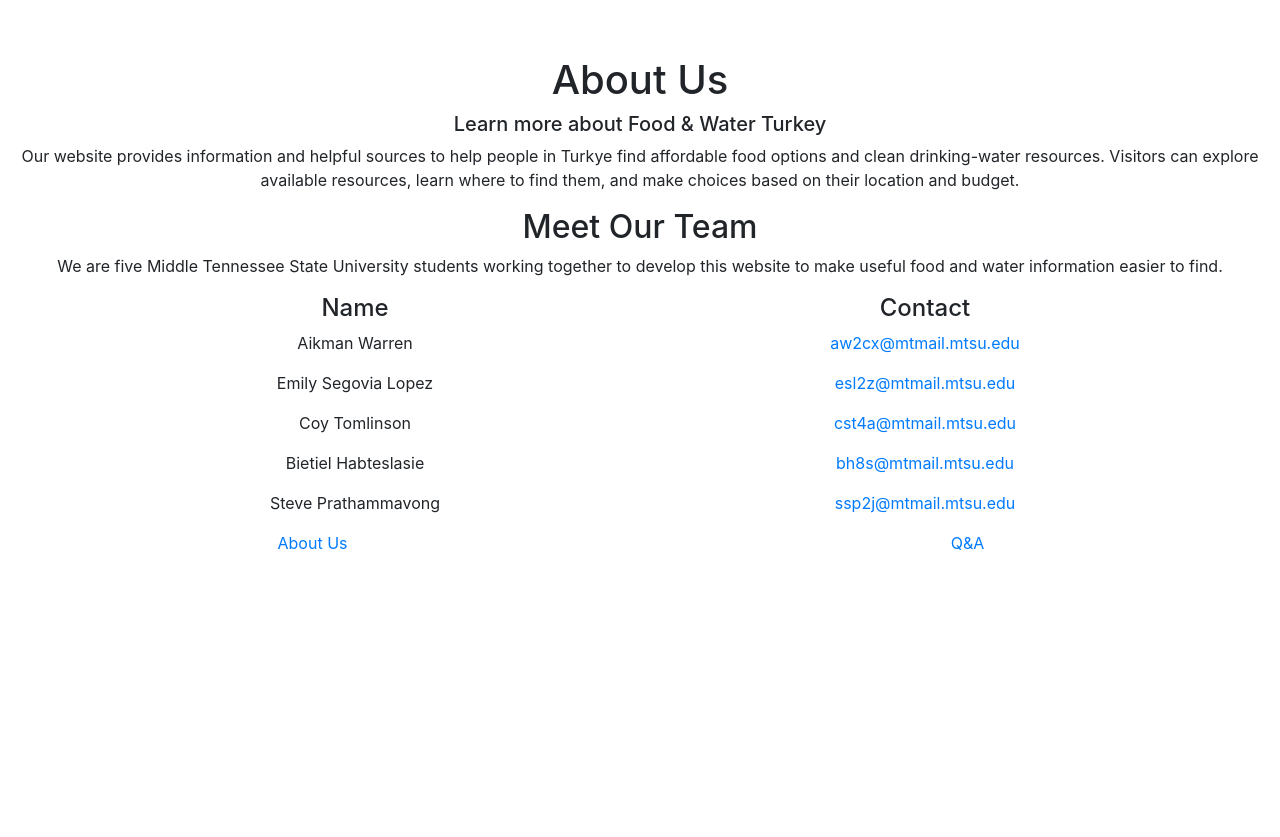
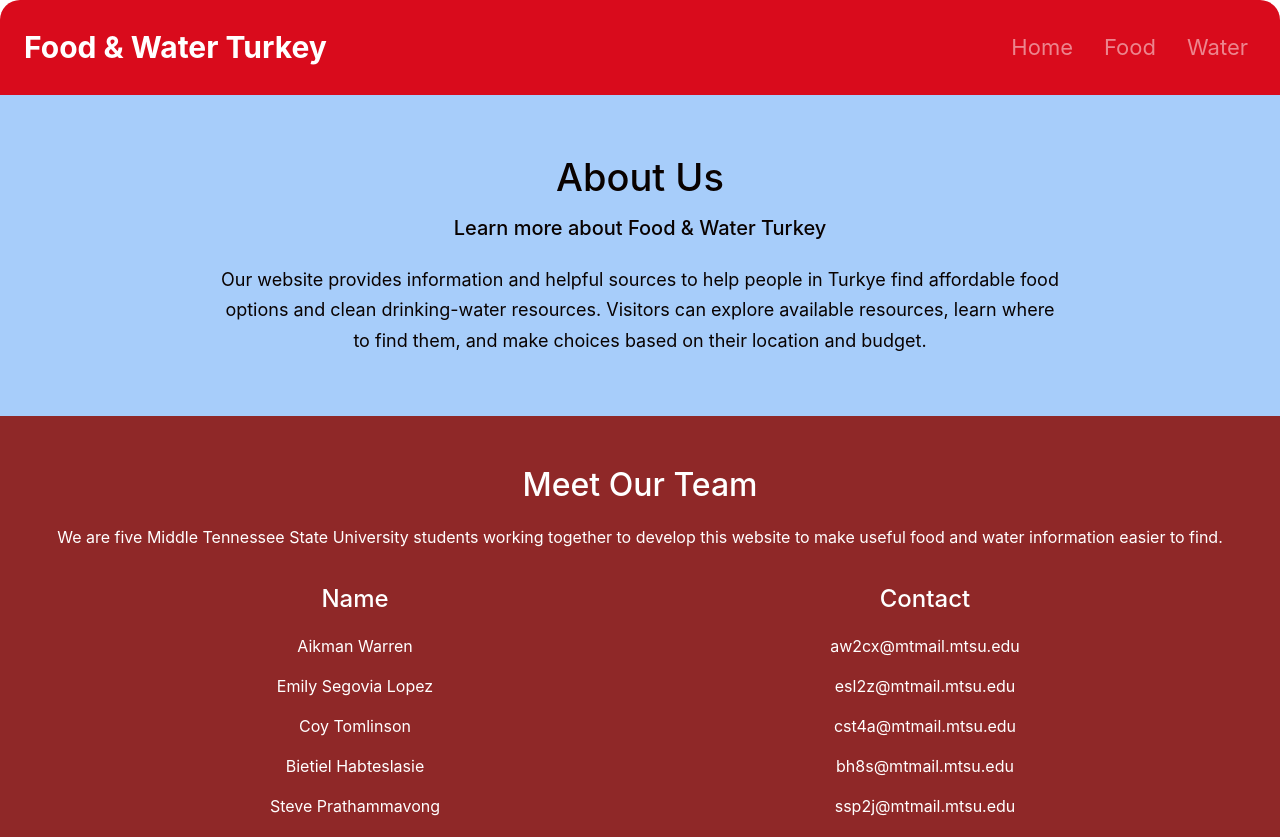
Before and after one commit to Bietiel/INFS-PROJECT, a plain HTML site: page INFS PROJECT/ab.html in a window 1280 px wide. Shown: the top 837 px of the page. Before the commit the page ends 800 px from the top, so only its background shows below. Drawn offline with nearby package versions, Linux system fonts and the light colour scheme.

Commit message:
chaged 11/16 3.05

```diff
--- a/INFS PROJECT/ab.html
+++ b/INFS PROJECT/ab.html
@@ -7,6 +7,7 @@
   	<script src="https://ajax.googleapis.com/ajax/libs/jquery/3.3.1/jquery.min.js"></script>
   	<script src="https://cdnjs.cloudflare.com/ajax/libs/popper.js/1.12.9/umd/popper.min.js"></script>
   	<script src="https://maxcdn.bootstrapcdn.com/bootstrap/4.0.0/js/bootstrap.min.js"></script>
+    <link rel="stylesheet" href="about.css">
 
 </head>
 
--- a/INFS PROJECT/about.css
+++ b/INFS PROJECT/about.css
@@ -7,17 +7,15 @@
 .navbar-brand {
     font-size: 30px;
     font-weight: bold;
-    color: white !important;
+    color: white;
 }
 
 .nav-link {
     font-size: 22px;
-    color: white !important;
+    color: white;
     margin-left: 15px;
 }
 
-
-/* About Us Section */
 
 .about {
     background-color: #A7CDFA;
@@ -42,7 +40,6 @@
 }
 
 
-/* Meet Our Team Section */
 
 .team {
     background-color: #8F2828;
@@ -72,8 +69,6 @@
     color: white;
 }
 
-
-/* Footer */
 
 .footer {
     background-color: #D90B1C;
```
